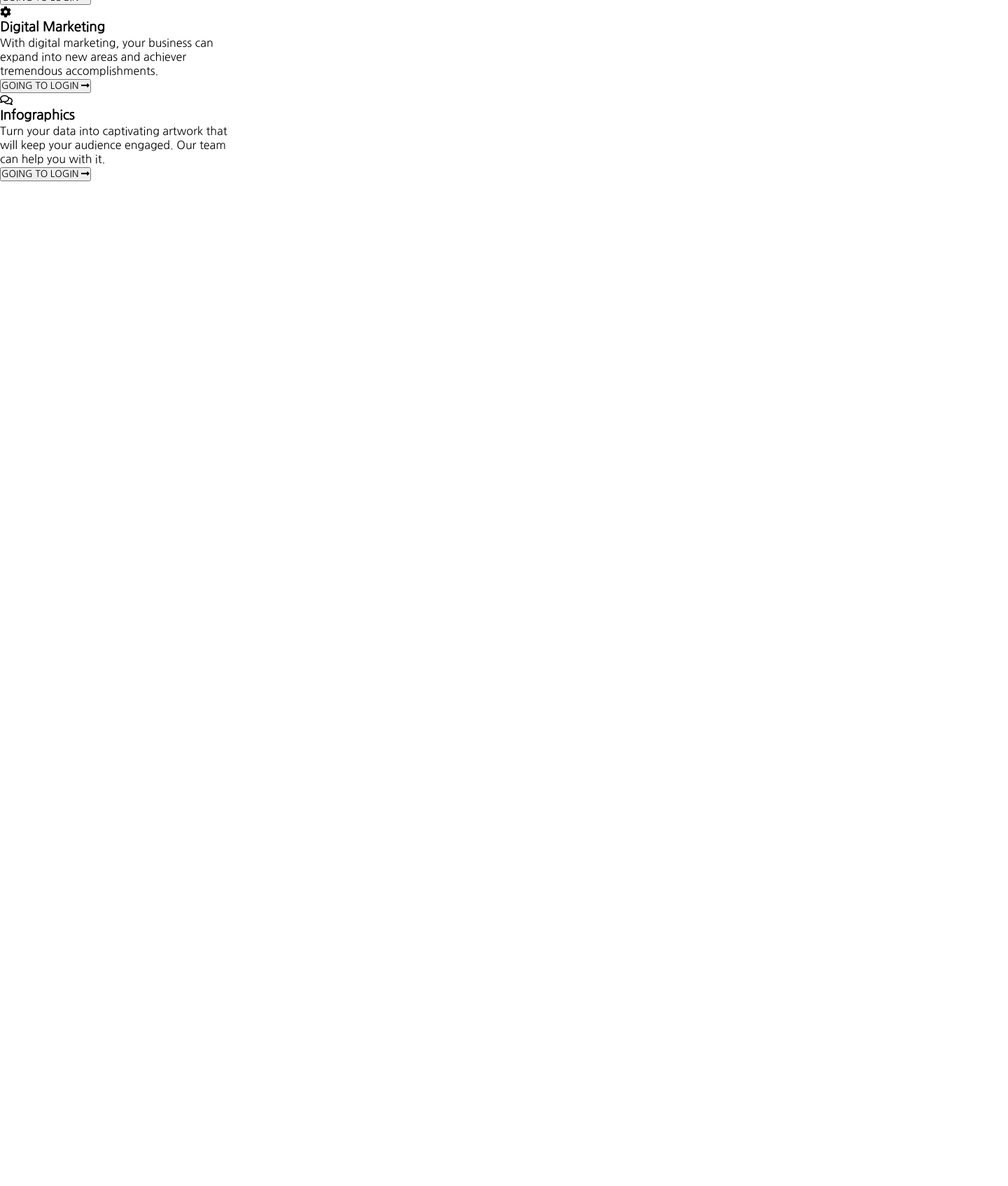
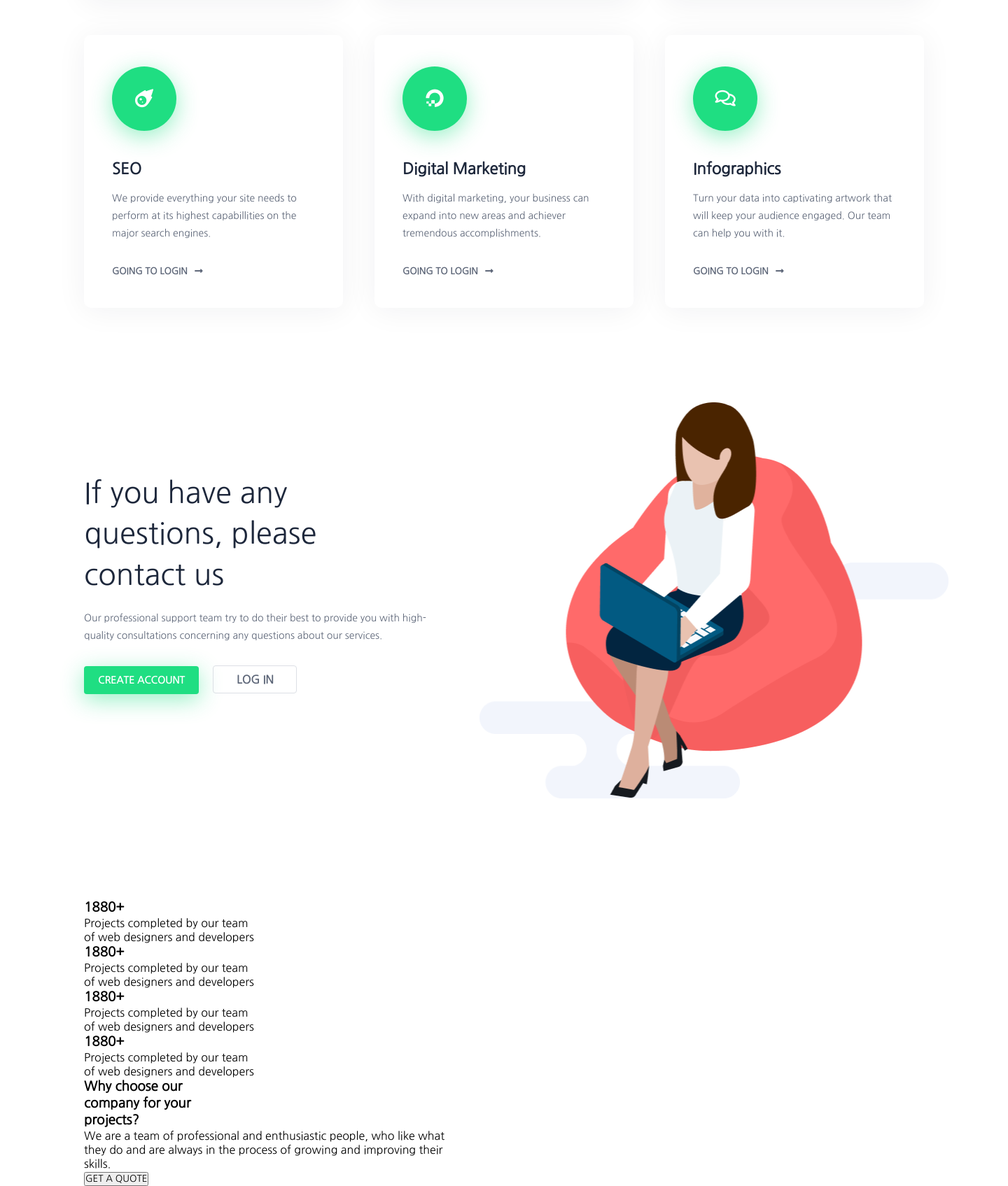
Before and after one commit to dadomin/sns, a PHP site: page / in a window 1440 px wide; the page is wider, and only the part inside the window is pictured. Shown: the part 1880-3575 px from the top of that part at 70% size. Before the commit the page ends 2139 px from the top of that part, so only its background shows below. Run offline with PHP 8.4, Linux system fonts and the light colour scheme.

Commit message:
2020-02-03 월요일 중간 업로드

```diff
--- a/public/style.css
+++ b/public/style.css
@@ -8,6 +8,11 @@
 	box-sizing: border-box;
 	/*font-family: 'Noto Sans KR', sans-serif;*/
 	font-family: 'Nanum Gothic', sans-serif;
+}
+
+::selection {
+	color: #fff;
+	background: #1fde82;
 }
 
 ul, li {
@@ -23,6 +28,7 @@ body {
 	position: relative;
 	width: 100%;
 	height: 100%;
+	overflow-x: hidden;
 }
 
 .size {
@@ -111,6 +117,7 @@ header > .size > a > img {
 	font-size: 16px;
 	font-weight: 900;
 	cursor: pointer;
+	transition: 0.25s;
 }
 .rigth-menu > .login {
 	float: left;
@@ -119,7 +126,6 @@ header > .size > a > img {
 	background-color: #1fde82;
 	border-color: #1fde82;
 	color: #fff;
-	transition: 0.25s;
 }
 
 @keyframes menu-slide {
@@ -143,7 +149,7 @@ header > .size > a > img {
 	flex-direction: row;
 	justify-content: space-between;
 	padding: 50px 0;
-
+	width: 100%;
 }
 .home-div > div {
 	flex: 1;
@@ -152,19 +158,24 @@ header > .size > a > img {
 	padding-top: 100px;
 }
 .home-sub > h3 {
-	font-size: 53px;
+	font-size: 42px;
 	color: #1d273b;
-	font-weight: 300;
-	line-height: 1.2;
+	font-weight: 100;
+	line-height: 1.4;
 	margin-bottom: 20px;
+}
+.home-sub > .firsth {
+	font-size: 58px;
 }
 .home-sub > p {
 	color: #5d6678;
 	font-size: 14px;
 	margin-bottom: 30px;
+	line-height: 1.8;
 }
 .home-img > img {
 	width: 90%;
+	display:block;
 }
 .goregi {
 	color: #fff;
@@ -177,9 +188,9 @@ header > .size > a > img {
 	font-weight: bold;
 	cursor: pointer;
 	margin-right: 16px;
+	transition: 0.25s;
 }
 .goregi:hover {
-	transition: 0.25s;
 	background-color: #2570ff;
 	box-shadow: 0 8px 32px rgba(37,112,255,.46);
 }
@@ -188,6 +199,7 @@ header > .size > a > img {
 	font-weight: bold;
 	position: relative;
 	color: #5d6678;
+	transition: .25s;
 }
 .home-sub > a > span {
 	font-size: 12px;
@@ -200,13 +212,12 @@ header > .size > a > img {
 	display: inline-block;
 	text-align: center;
 	line-height: 3.2;
+	transition: .25s;
 }
 .home-sub > a:hover {
-	transition: .25s;
 	color: #2570ff;
 }
 .home-sub > a:hover > span {
-	transition: .25s;
 	border-color: #2570ff;
 }
 .home-bar {
@@ -219,3 +230,106 @@ header > .size > a > img {
 	left: -15px;
 	transform: translateY(-50%);
 }
+
+/* 메인-박스설명 */
+#main-first {
+	width: 100%;
+	height: 990px;
+	position: relative;
+}
+#main-first > img {
+	position: absolute;
+	right: -130px;
+	top: 0;
+}
+#main-first > .size > p {
+	color: #1d273b;
+	font-size: 36px;
+	font-weight: 100;
+	line-height: 1.6;
+	margin-bottom: 40px;
+}
+.main-boxes {
+	width: 100%;
+	height: 880px;
+	display: flex;
+	flex-wrap: wrap;
+	min-width: 880px;
+	justify-content: space-between;
+}
+.box {
+	width: 370px;
+	height: 390px;
+	padding: 45px 40px;
+	box-shadow: 0 4px 44px rgba(17,29,48,.06);
+	margin-bottom: 30px;
+	border-radius: 10px;
+	transition: ease-in-out .3s;
+}
+.box:hover {
+	box-shadow: 0 4px 44px rgba(17,29,48,.26);
+}
+.box-icon {
+	width: 92px;
+	height: 92px;
+	border: none;
+	border-radius: 50%;
+	background-color: #1fde82;
+	font-size: 26px;
+	color: #fff;
+	box-shadow: 0 8px 32px rgba(31,222,130,.46);
+	text-align: center;
+	line-height: 92px;
+	margin-bottom: 40px;
+}
+.box > h3 {
+	font-size: 22px;
+	color: #1d273b;
+	margin-bottom: 16px;
+}
+.box > p {
+	font-size: 14px;
+	color: #5d6678;
+	line-height: 1.8;
+	margin-bottom: 30px;
+}
+.gologin {
+	border: none;
+	background: none;
+	font-size: 13px;
+	font-weight: bold;
+	color: #5d6678;
+	cursor: pointer;
+	transition: ease-in-out .3s;
+}
+.gologin > i {
+	margin-left: 7px;
+}
+.gologin:hover {
+	color: #1fde82;
+}
+
+#main-second {
+	width: 100%;
+	height: 680px;
+	margin: 80px 0;
+}
+#main-second > .size > .home-div > .home-img {
+	position: relative;
+	background-position: bottom center;
+	background-repeat: none;
+}
+#main-second > .size > .home-div > .home-img > .about-img {
+	width: 423px;
+	position: absolute;
+	left: 50%;
+	top: 0;
+	transform: translateX(-50%);
+}
+#main-second > .size > .home-div > .home-img  > .about-bar {
+	width: 670px;
+	position: absolute;
+	left: 50%;
+	bottom: -150px;
+	transform: translateX(-50%);
+}
--- a/views/main.php
+++ b/views/main.php
@@ -3,7 +3,7 @@
 
 		<div class="home-div">
 			<div class="home-sub">
-				<h3>
+				<h3 class="firsth">
 					Our creativity is <br>
 					your sucess
 				</h3>
@@ -44,6 +44,7 @@
 </section>
 
 <section id="main-first">
+	<div class="size">
 		<p>
 			We provide a wide range <br>
 			of creative services
@@ -121,7 +122,7 @@
 
 			<div class="box">
 				<div class="box-icon">
-				<i class="fas fa-cog"></i>
+					<i class="fab fa-digital-ocean"></i>
 				</div>
 
 				<h3>Digital Marketing</h3>
@@ -153,4 +154,82 @@
 			</div>
 
 		</div>
+	</div>
+
+	<img src="./img/bar1.png" alt="bar1">
 </section>
+
+<section id="main-second">
+	<div class="size">
+		<div class="home-div">
+			<div class="home-sub">
+				<h3>
+					If you have any <br>
+					questions, please <br>
+					contact us
+				</h3>
+				<p>
+					Our professional support team try to do their best to provide you with high- <br>
+					quality consultations concerning any questions about our services.
+				</p>
+				<button class="goregi">CREATE ACCOUNT</button>
+				<button class="login">LOG IN</button>
+			</div>
+			<div class="home-img">
+				<img src="./img/bar2.png" alt="about-bar2" class="about-bar">
+				<img src="./img/about1.png" alt="about" class="about-img">
+			</div>
+		</div>
+	</div>
+</section>
+
+<section id="main-third">
+	<div class="size">
+		<div class="third-div">
+			<div class="third-boxes">
+				<div class="third-box">
+					<h3>1880+</h3>
+					<p>
+						Projects completed by our team <br>
+						of web designers and developers
+					</p>
+				</div>
+				<div class="third-box">
+					<h3>1880+</h3>
+					<p>
+						Projects completed by our team <br>
+						of web designers and developers
+					</p>
+				</div>
+				<div class="third-box">
+					<h3>1880+</h3>
+					<p>
+						Projects completed by our team <br>
+						of web designers and developers
+					</p>
+				</div>
+				<div class="third-box">
+					<h3>1880+</h3>
+					<p>
+						Projects completed by our team <br>
+						of web designers and developers
+					</p>
+				</div>
+			</div>
+
+			<div class="third-sub">
+				<h3>
+					Why choose our <br>
+					company for your <br>
+					projects?
+				</h3>
+				<p>
+					We are a team of professional and enthusiastic people, who like what <br>
+					they do and are always in the process of growing and improving their <br>
+					skills.
+				</p>
+				<button>GET A QUOTE</button>
+			</div>
+		</div>
+	</div>
+</section>
```
Also changed, not shown: public/img/arrow1.png (added), public/img/arrow2.png (added), public/img/arrow3.png (added), public/img/arrow4.png (added). Lines whose indentation alone changed are shown as unchanged.
